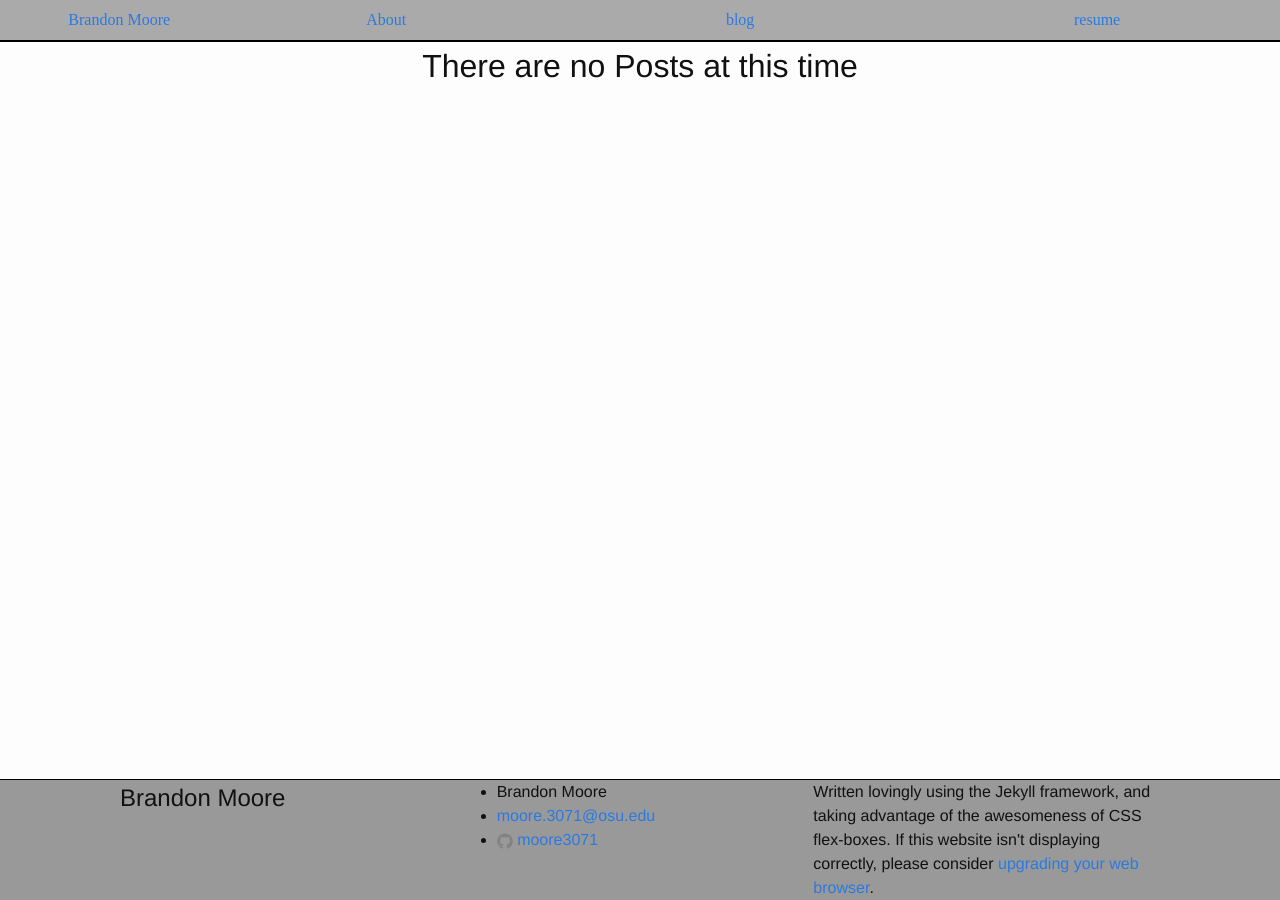
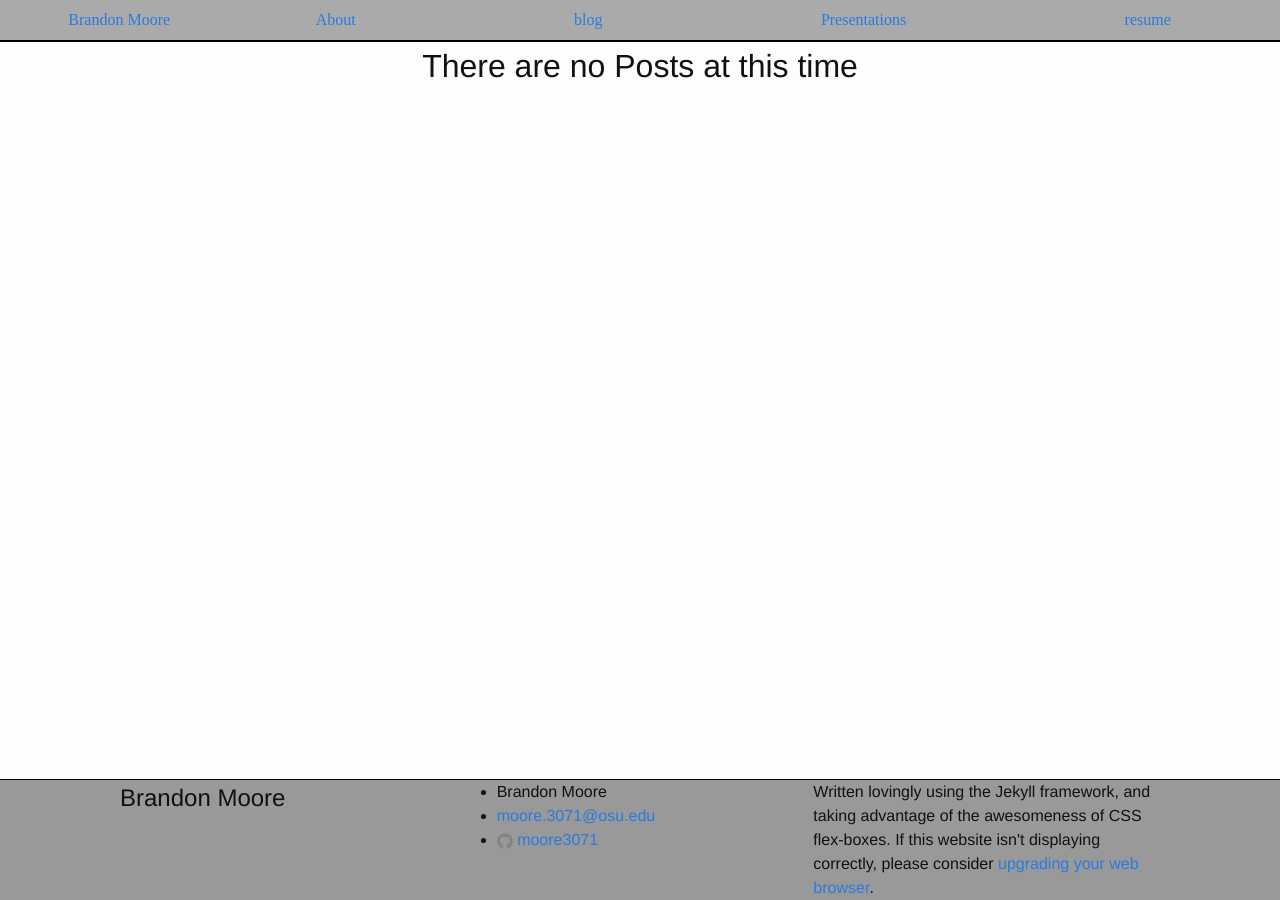
Before and after one commit to moore3071/moore3071.github.io, a Jekyll site: the page built from blog.html, in a window 1280 px wide. Built offline with Jekyll 4.4.1, drawn with Linux system fonts in a browser that asks for light colours; some web fonts are replaced.

Commit message:
Added the presentations page

```diff
--- /dev/null
+++ b/css/presentations.scss
@@ -0,0 +1,33 @@
+---
+---
+
+.presentation-container {
+	width: 90%;
+	border: .5px black solid;
+	margin: auto;
+	margin-top: 1em;
+	background: #ddd;
+	-webkit-display: flex;
+	display: flex;
+	-webkit-flex-flow: row wrap;
+	flex-flow: row wrap;
+}
+
+.presentation-image {
+	width: 20em;
+	text-align: center;
+}
+img {
+	width: 70%;
+	display: block;
+	border: 1px black solid;
+	margin: .5em auto;
+}
+
+.presentation-text {
+	margin: 1em;
+	margin-top: 3em;
+	-webkit-flex: 1;
+	flex: 1;
+	font-size: 1.3em;
+}
--- a/index.html
+++ b/index.html
@@ -23,7 +23,7 @@
 				<a href="https://github.com/moore3071">Github</a>
 			</div>
 			<div class="nav-container">
-				Presentations
+				<a href="presentations/">Presentations</a>
 			</div>
 		</div>
 	</div>
```
Also changed, not shown: presentations.html (added, +24 -0 lines), images/licenses.svg (added), images/package_managers.png (added).
